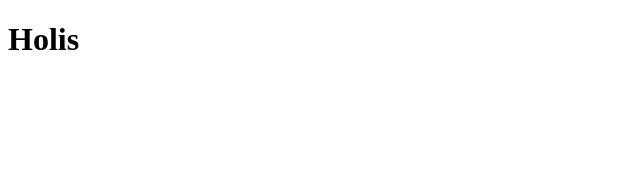
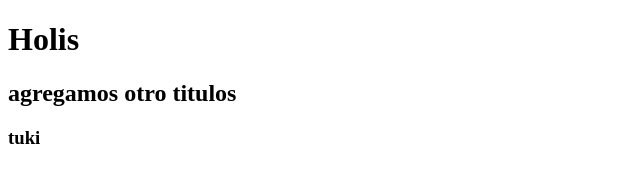
Before and after one commit to nexa11/git-branch, a plain HTML site: page index.html in a window 1280 px wide. Shown: the whole page, without its empty margins (0-640 px from the left). Drawn offline with Linux system fonts and the light colour scheme.

Commit message:
add: titulos en index.html

```diff
--- a/index.html
+++ b/index.html
@@ -8,5 +8,7 @@
 </head>
 <body>
     <h1>Holis</h1>
+    <h2>agregamos otro titulos</h2>
+    <h3>tuki</h3>
 </body>
 </html>
```
